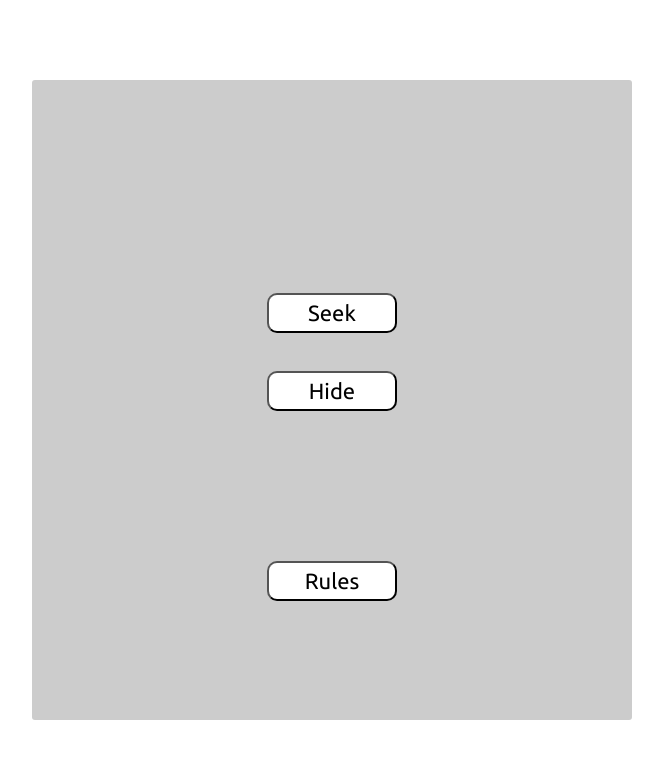
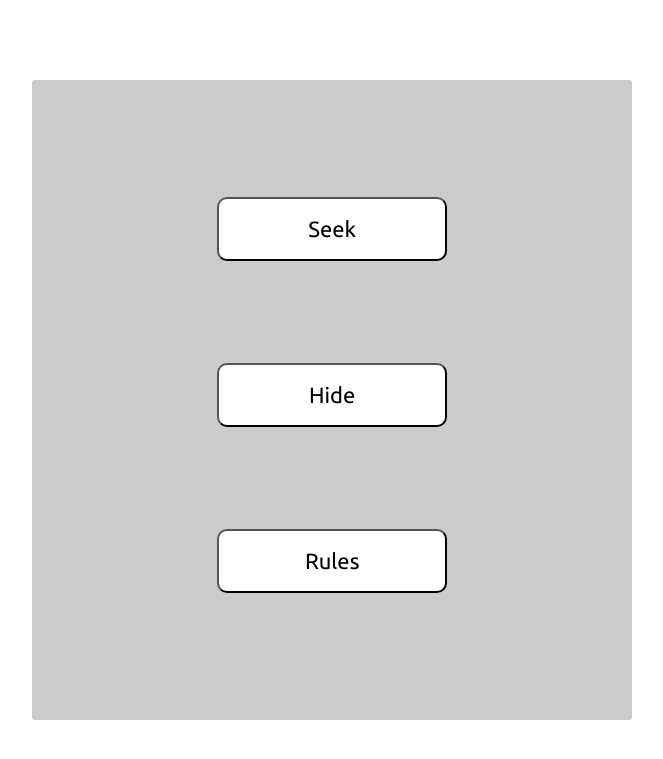
Before and after one commit to antoni-g/hide, a PHP site: page / in a window 1280 px wide. Shown: the top 759 px of the page, without its empty margins (308-971 px from the left). Run offline with PHP 8.4, Linux system fonts and the light colour scheme.

Commit message:
adjusting for auto sizing

```diff
--- a/resources.css
+++ b/resources.css
@@ -1,9 +1,9 @@
 
 body {
-    font-family: 'Ubuntu';font-size: 2em;
+    font-family: 'Ubuntu';font-size: 4.5em;
 }
 input[type=button] {
-     font-family: 'Ubuntu';font-size: 2em;
+     font-family: 'Ubuntu';font-size: 4.5em;
  }
 
 .center-div {
@@ -62,9 +62,9 @@ input[type=button] {
 
 .hvr-fade {
 	font-family: 'Ubuntu';font-size: 22px;
-	height: 40px;
+	height: 8vh;
   text-align: center;
-  width: 130px;
+  width: 18vw;
   border-radius:10px;
   background: #fff;
 
```
Also changed, not shown: index.html (+0 -7 lines).
